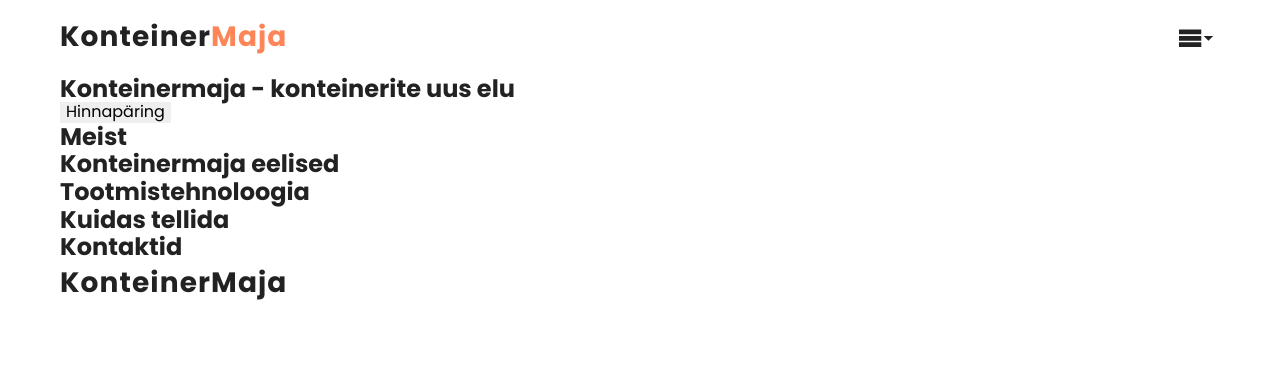
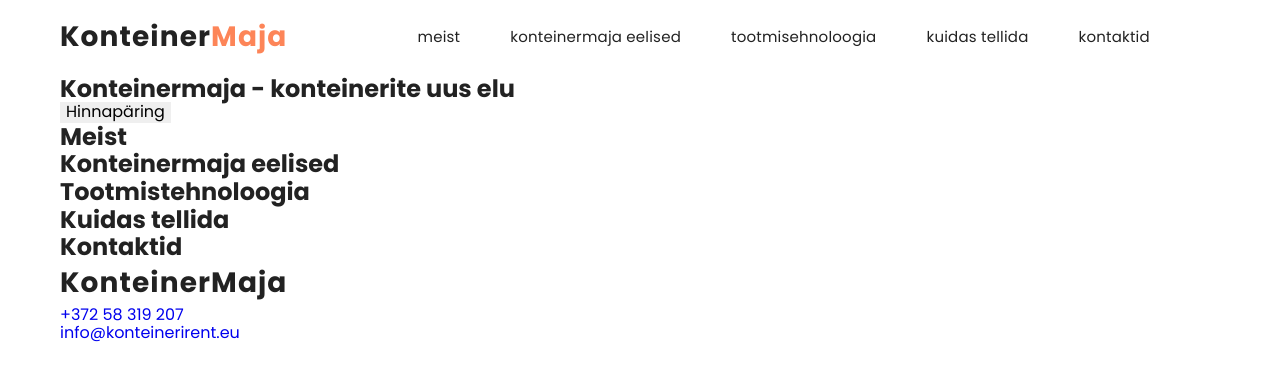
Before and after one commit to olga-zak/Roof, a plain HTML site: page index.html in a window 1280 px wide. Drawn offline with nearby package versions, Linux system fonts and the light colour scheme.

Commit message:
header finished

```diff
--- a/index.html
+++ b/index.html
@@ -27,10 +27,6 @@
                     <li class="menu__item"><a class="menu__link" href="#technology">Tootmisehnoloogia</a></li>
                     <li class="menu__item"><a class="menu__link" href="#order">Kuidas tellida</a></li>
                     <li class="menu__item"><a class="menu__link" href="#contacts">Kontaktid</a></li>
-                </ul>
-                <ul class="contacts">
-                    <li><a href="tel:+37258319207">+372 58 319 207</a></li>
-                    <li><a href="mailto:info@konteinerirent.eu">info@konteinerirent.eu</a></li>
                 </ul>
             </nav>
         </div>
@@ -71,6 +67,10 @@
     <footer>
         <div class="container">
             <a class="logo" href="./index.html">KonteinerMaja</a>
+            <ul class="contacts">
+                <li><a href="tel:+37258319207">+372 58 319 207</a></li>
+                <li><a href="mailto:info@konteinerirent.eu">info@konteinerirent.eu</a></li>
+            </ul>
         </div>
     </footer>
     <script type="module" src="./js/mobile-menu.js"></script>
--- a/sass/components/_mobile-menu.scss
+++ b/sass/components/_mobile-menu.scss
@@ -1,4 +1,5 @@
-.burger-button {
+@media screen and (max-width: 1199px) {
+    .burger-button {
     display: block;
     line-height: 0;
     background-color: transparent;
@@ -67,7 +68,10 @@
     justify-content: space-between;
     align-items: center;
 }
+}
 
-.contacts {
-    display: none;
+@media screen and (min-width: 1200px) {
+    .burger-button {
+        display: none;
+    }
 }
--- a/sass/layout/_header.scss
+++ b/sass/layout/_header.scss
@@ -3,3 +3,30 @@
     padding-top: 15px;
     padding-bottom: 15px;
 }
+
+@media screen and (min-width: 1200px) {
+    .navigation {
+    display: flex;
+    align-items: center;
+    gap: 130px;
+}
+
+.menu {
+    display: flex;
+    justify-content: center;
+    gap: 50px;
+}
+
+.menu__link {
+    @include font-sizing(15px, 0.09, 0.2px);
+    text-transform: lowercase;
+
+    color: $dark-text-color;
+    transition: color linear 250ms;
+
+    &:hover,
+    &:focus {
+        color: $theme-rose-color
+    }
+}
+}
```
Also changed, not shown: css/main.css, css/main.min.css, 2 other files.
